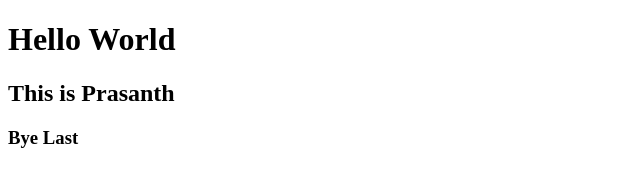
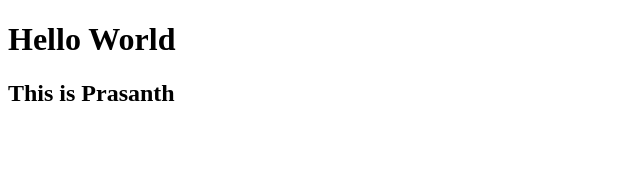
Before and after one commit to Prasanthki95/GitHub, a plain HTML site: page VSGit/index.html in a window 1280 px wide. Shown: the full height of the page, 0-640 px from the left. Drawn offline with Linux system fonts and the light colour scheme.

Commit message:
FIle modified

```diff
--- a/VSGit/index.html
+++ b/VSGit/index.html
@@ -11,6 +11,5 @@
 
     <h2>This is Prasanth</h2>
 
-    <h3>Bye Last</h3>
 </body>
 </html>
```
